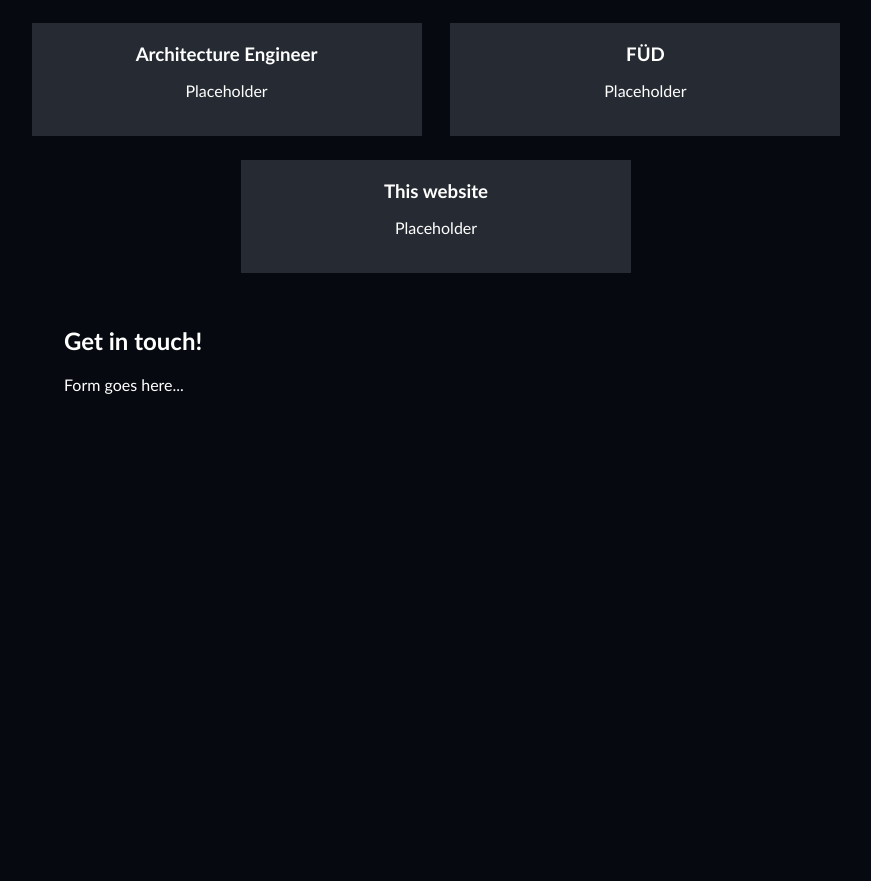
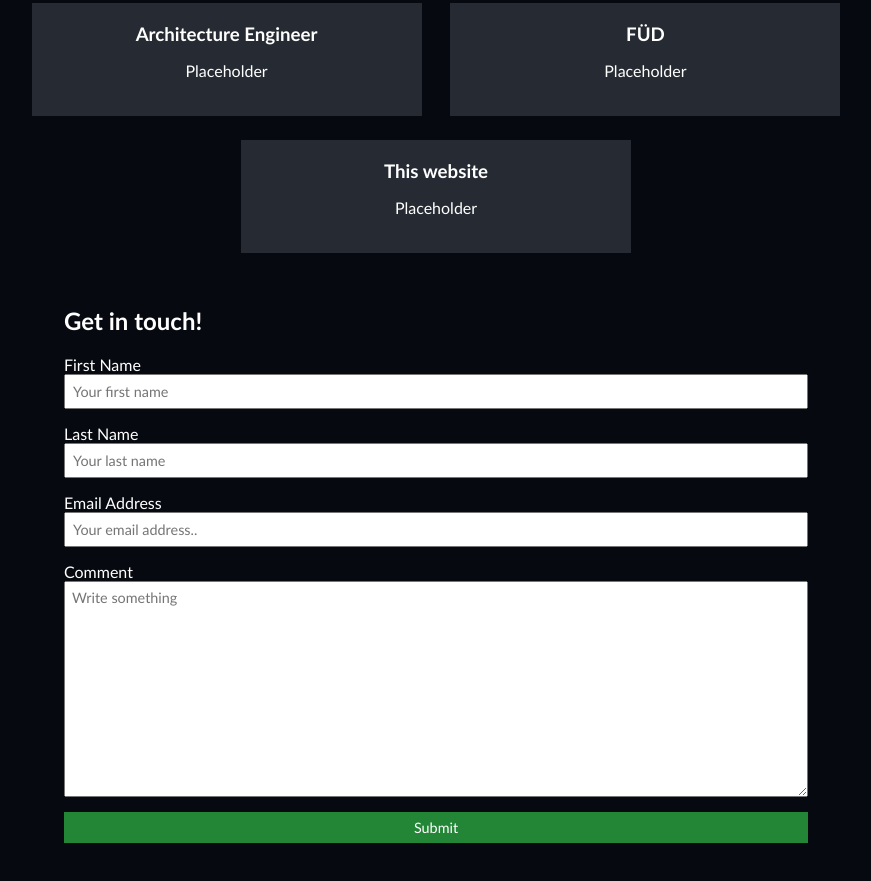
Before and after one commit to RyanShoobert/ryanshoobert.github.io, a plain HTML site: page index.html in a window 1280 px wide. Shown: the part 1061-1942 px from the top of the page, without its empty margins (204-1075 px from the left). Before the commit the page ends 1511 px from the top, so only its background shows below. Drawn offline with Linux system fonts and the light colour scheme.

Commit message:
Add basic html form

```diff
--- a/css/style.css
+++ b/css/style.css
@@ -151,6 +151,26 @@ footer {
     margin:0;
 }
 
+#contact form {
+	padding: 0;
+	margin: 0;
+	display: inline-grid;
+	width: 100%;
+}
+
+#contact form input, textarea {
+	padding: 7px;
+	margin: 0 0 15px 0;
+	font-family: inherit;
+	font-size: 0.9em;
+}
+
+#contact form input[type=submit] {
+	background-color: #238636;
+	color: white;
+	border: none;
+}
+
 /* Desktop design */
 
 @media screen and (min-width: 800px) {
@@ -192,7 +212,7 @@ footer {
 	#welcome {
 		background-color:#262b33;
 		clip-path:polygon(0% 0%, 100% 0%, 100% 100%, 0% 75%);
-		height:300px;
+		height:280px;
 		padding:2% 15%;
 		margin:-20px;
 		text-align:center;
--- a/index.html
+++ b/index.html
@@ -41,11 +41,10 @@
             <section id="welcome">
 				<h1>Welcome 👋</h1>
 				<p>
-				I'm ryan and I'm a team-oriented and self-motivated Computer Science student with a track record for a variety of successful projects,
-				predominantly in software. Proficient in the design and engineering of software, I have experience in a
-				variety of programming languages and developer tools. Familiar with delivering presentations to peers about the nature
-				of my work in a visual and engaging manner. Driven and enthusiastic to explore new technologies and their
-				impact on future work.
+				Hi there, my name is Ryan and I’m a computer science graduate from the University of
+				Brighton. I currently work as a software engineer at FIS, helping to keep the payments
+				world moving! Outside of work, tech remains my passion and I’m often found tinkering
+				with side projects and exploring new technologies.
 				</p>
 			</section>
 
@@ -112,7 +111,21 @@
 			<a id="contact-anchor"></a>
 			<section id="contact">
 				<h1>Get in touch!</h1>
-				<p>Form goes here...</p>
+				<form>
+					<label for="fname">First Name</label>
+					<input type="text" id="fname" name="firstname" placeholder="Your first name">
+
+					<label for="lname">Last Name</label>
+					<input type="text" id="lname" name="lastname" placeholder="Your last name">
+
+					<label for="addr">Email Address</label>
+					<input type="text" id="addr" name="lastname" placeholder="Your email address..">
+
+					<label for="comment">Comment</label>
+					<textarea id="comment" name="comment" placeholder="Write something" style="height:200px"></textarea>
+
+					<input type="submit" value="Submit">
+				  </form>
 			</section>
         </main>
     </body>
```
